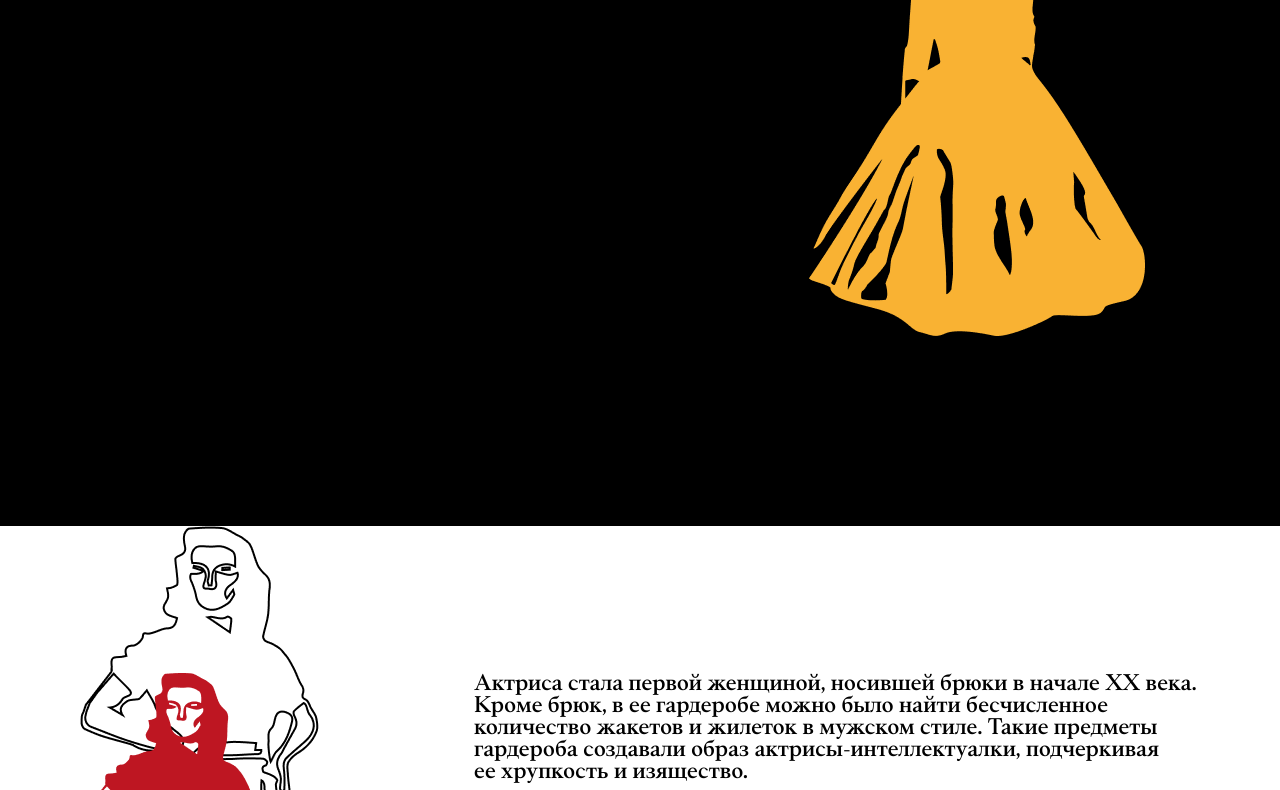
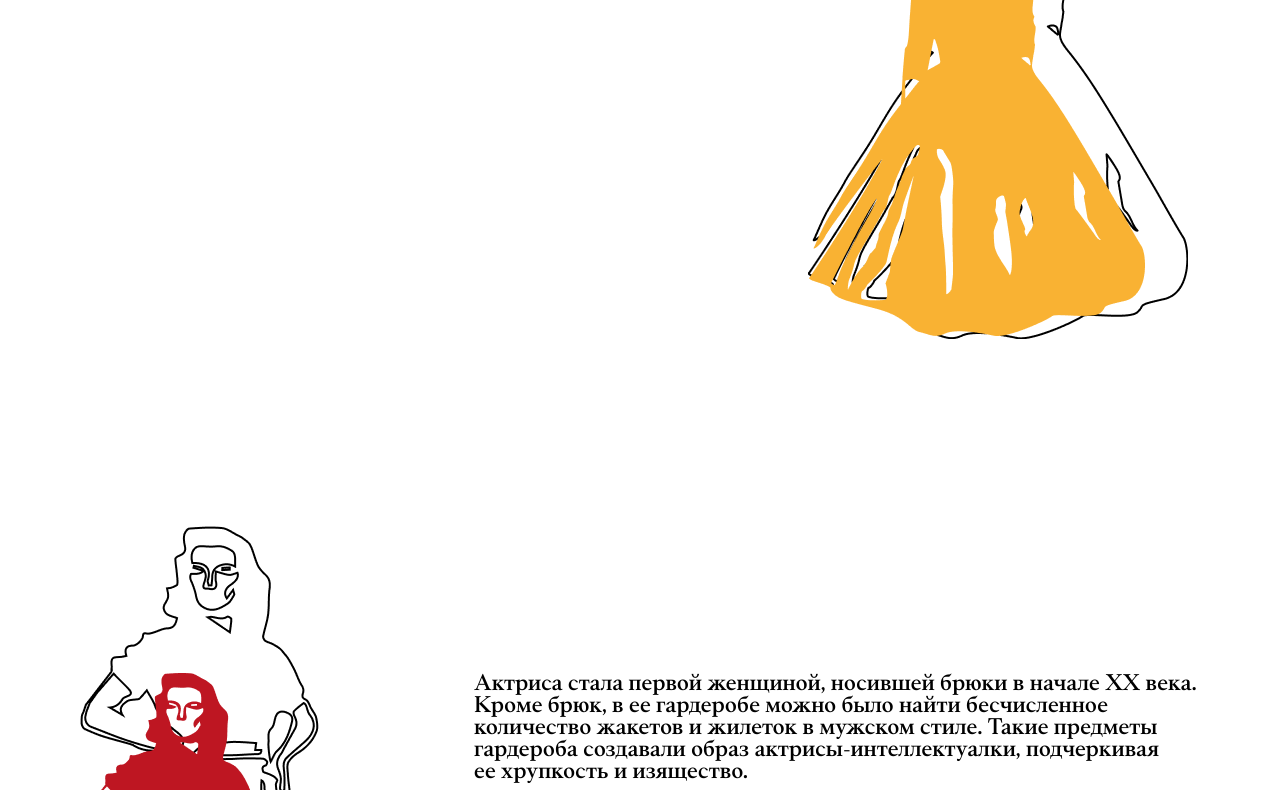
Before and after one commit to demeetra/fasionholliwood, a plain HTML site: page index.html in a window 1280 px wide. Shown: the part 213-1003 px from the top of the page. Drawn offline with Linux system fonts and the light colour scheme; files whose address does not match are found by name.

Commit message:
Update index.html

```diff
--- a/index.html
+++ b/index.html
@@ -36,7 +36,7 @@
     .oblozhka{
       height: 739px;
       width: 100%;
-      background: black;
+      /* background: black; */
       display: flex;
 
     }
@@ -50,7 +50,7 @@
     h2{font-size: 48px;}
     h3{font-size: 36px;}
     p{font-size: 22px;}
-    img{bottom: 0;}
+
 
     .oblozhka2{
       margin-right: 80px;
```
